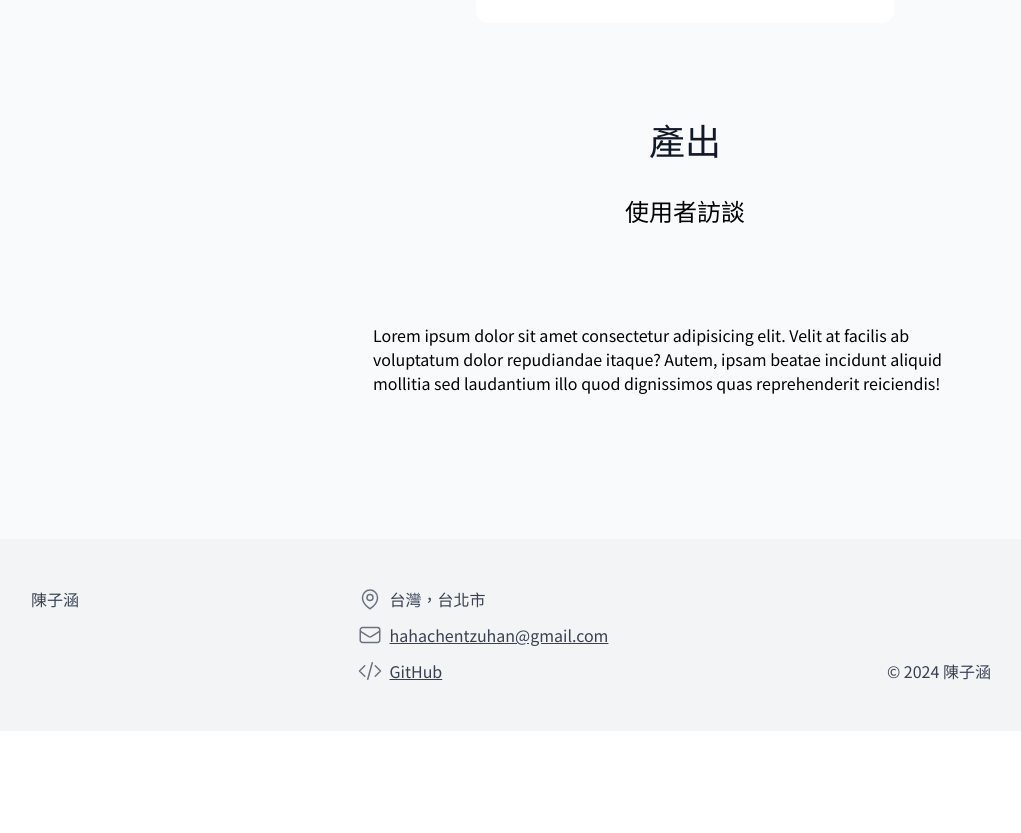
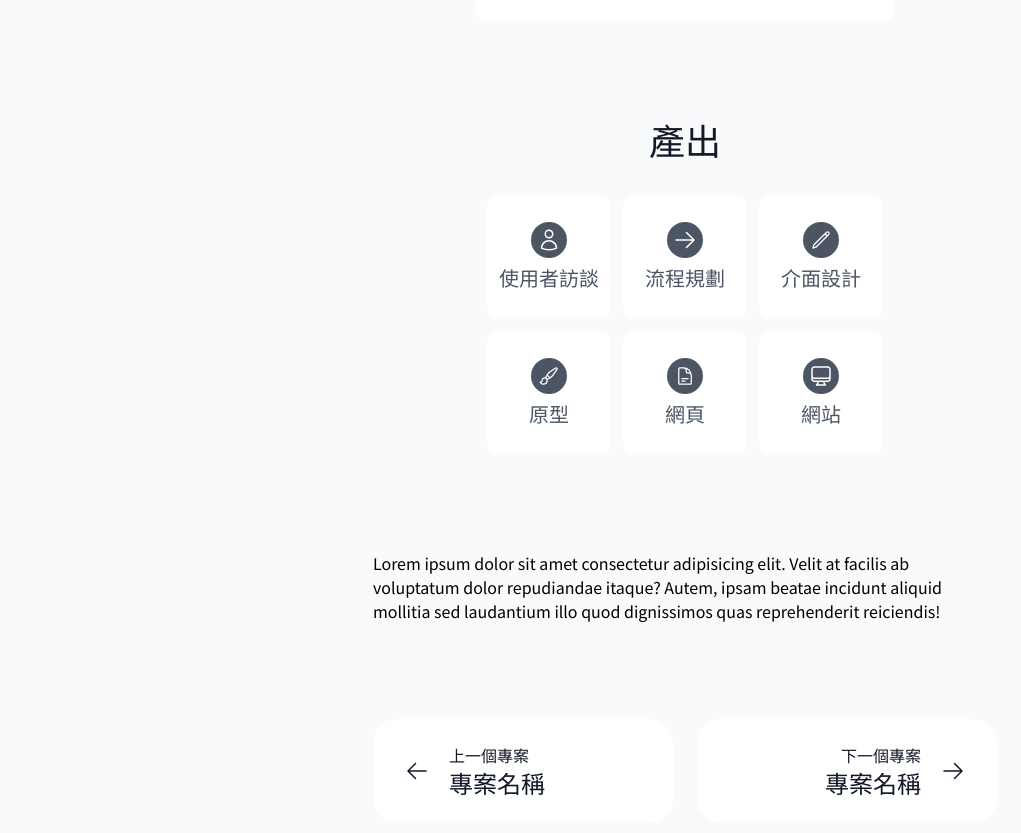
Before and after one commit to TzuHanChen/personal-website, a Next.js app: page /project/1 in a window 1280 px wide. Shown: the part 1788-2621 px from the top of the page, without its empty margins (187-1208 px from the left). Before the commit the page ends 2519 px from the top, so only its background shows below. Built offline with nearby package versions, Linux system fonts and the light colour scheme; a web font is replaced by a local one.

Commit message:
新增換頁按鈕

```diff
--- a/app/project/[id]/page.tsx
+++ b/app/project/[id]/page.tsx
@@ -1,6 +1,7 @@
 import Members from "@/app/ui/member";
 import Timeline from "@/app/ui/timeline";
 import Output from "@/app/ui/output";
+import PageButton from "@/app/ui/page-button";
 
 export default function Page({ params }: { params: { id: string } }) {
   const memberData = [
@@ -10,7 +11,8 @@ export default function Page({ params }: { params: { id: string } }) {
     { name: "同學", role: "網站前端", skill: "Vue.js" },
   ];
 
-  return <section className="py-24 px-6 flex flex-col gap-12 md:px-24 md:gap-16 lg:flex-1 lg:py-36 lg:px-12 lg:gap-24 xl:px-24">
+  return (
+    <section className="py-24 px-6 flex flex-col gap-12 md:px-24 md:gap-16 lg:flex-1 lg:py-36 lg:px-12 lg:gap-24 xl:px-24">
       <p>page {params.id}</p>
 
       <img src="" alt="專案主視覺" title="專案主視覺"
@@ -24,8 +26,14 @@ export default function Page({ params }: { params: { id: string } }) {
 
       <Timeline start="2020/07" period="一個月" end="2020/08" />
 
-    <Output items={['uxr']} />
+      <Output items={["uxr", "flow", "ui", "pro", "page", "site"]} />
 
       <p>Lorem ipsum dolor sit amet consectetur adipisicing elit. Velit at facilis ab voluptatum dolor repudiandae itaque? Autem, ipsam beatae incidunt aliquid mollitia sed laudantium illo quod dignissimos quas reprehenderit reiciendis!</p>
+
+      <div className="w-full flex flex-col gap-6 md:flex-row *:flex-1">
+        <PageButton title="專案名稱" subtitle="上一個專案" align="left" href="" />
+        <PageButton title="專案名稱" subtitle="下一個專案" align="right" href="" />
+      </div>
     </section>
+  )
 }
--- a/app/ui/output.tsx
+++ b/app/ui/output.tsx
@@ -1,16 +1,45 @@
+import { UserIcon, ArrowRightIcon, PencilIcon, PaintBrushIcon, DocumentTextIcon, ComputerDesktopIcon } from '@heroicons/react/24/outline';
+
+/**
+ * 產出項目
+ * @param data "uxr" | "flow" | "ui" | "pro" | "page" | "site"
+ */
 function Item({ data }: { data: string }) {
-  // let icon = <></>
+  let icon = <></>
   let text = '';
   switch (data) {
     case "uxr":
-      // icon = <DocumentIcon className="size-6 stroke-white" />
+      icon = <UserIcon className="size-6 stroke-white" />
       text = "使用者訪談";
+      break;
+    case "flow":
+      icon = <ArrowRightIcon className="size-6 stroke-white" />
+      text = "流程規劃";
+      break;
+    case "ui":
+      icon = <PencilIcon className="size-5 stroke-white" />
+      text = "介面設計";
+      break;
+    case "pro":
+      icon = <PaintBrushIcon className="size-5 stroke-white" />
+      text = "原型";
+      break;
+    case "page":
+      icon = <DocumentTextIcon className="size-5 stroke-white" />
+      text = "網頁";
+      break;
+    case "site":
+      icon = <ComputerDesktopIcon className="size-6 stroke-white" />
+      text = "網站";
       break;
   }
 
   return (
-    <div className="flex flex-col items-center text-center">
-      <p className="text-lg md:text-xl lg:text-2xl">{text}</p>
+    <div className="rounded-xl bg-white aspect-square p-1.5 flex flex-col justify-center items-center text-center gap-1.5 md:p-3">
+      <div className="size-9 rounded-full flex items-center justify-center bg-gray-600">
+        {icon}
+      </div>
+      <p className="text-gray-600 text-base md:text-xl">{text}</p>
     </div>
   )
 }
@@ -21,9 +50,11 @@ export default function Output({ items }: { items: string[] }) {
     <div className="mx-auto">
       <h2 className="mb-6 text-2xl text-gray-900 text-center md:mb-9 md:text-3xl lg:text-4xl">
         產出</h2>
-      {items.map((data, index) => {
-        return <Item data={data} key={index} />
-      })}
+      <div className="grid grid-cols-3 gap-3">
+        {items.map((data, index) => {
+          return <Item data={data} key={index} />
+        })}
+      </div>
     </div>
   )
 }
--- a/app/ui/timeline.tsx
+++ b/app/ui/timeline.tsx
@@ -22,7 +22,7 @@ function Time({ stage, text }: { stage: string, text: string }) {
     <div className={clsx("flex flex-col items-center text-center",
       (stage == "時程") ? "text-gray-900" : "text-gray-600")}>
       <p>{stage}</p>
-      <div className={clsx("my-1.5 size-9 rounded-full bg-gray-200 flex items-center justify-center", (stage == "時程") ? "bg-gray-900" : "bg-gray-600")}>
+      <div className={clsx("my-1.5 size-9 rounded-full flex items-center justify-center", (stage == "時程") ? "bg-gray-900" : "bg-gray-600")}>
         {icon}
       </div>
       <p className="text-lg md:text-xl lg:text-2xl">{text}</p>
```
Lines whose indentation alone changed are shown as unchanged.
